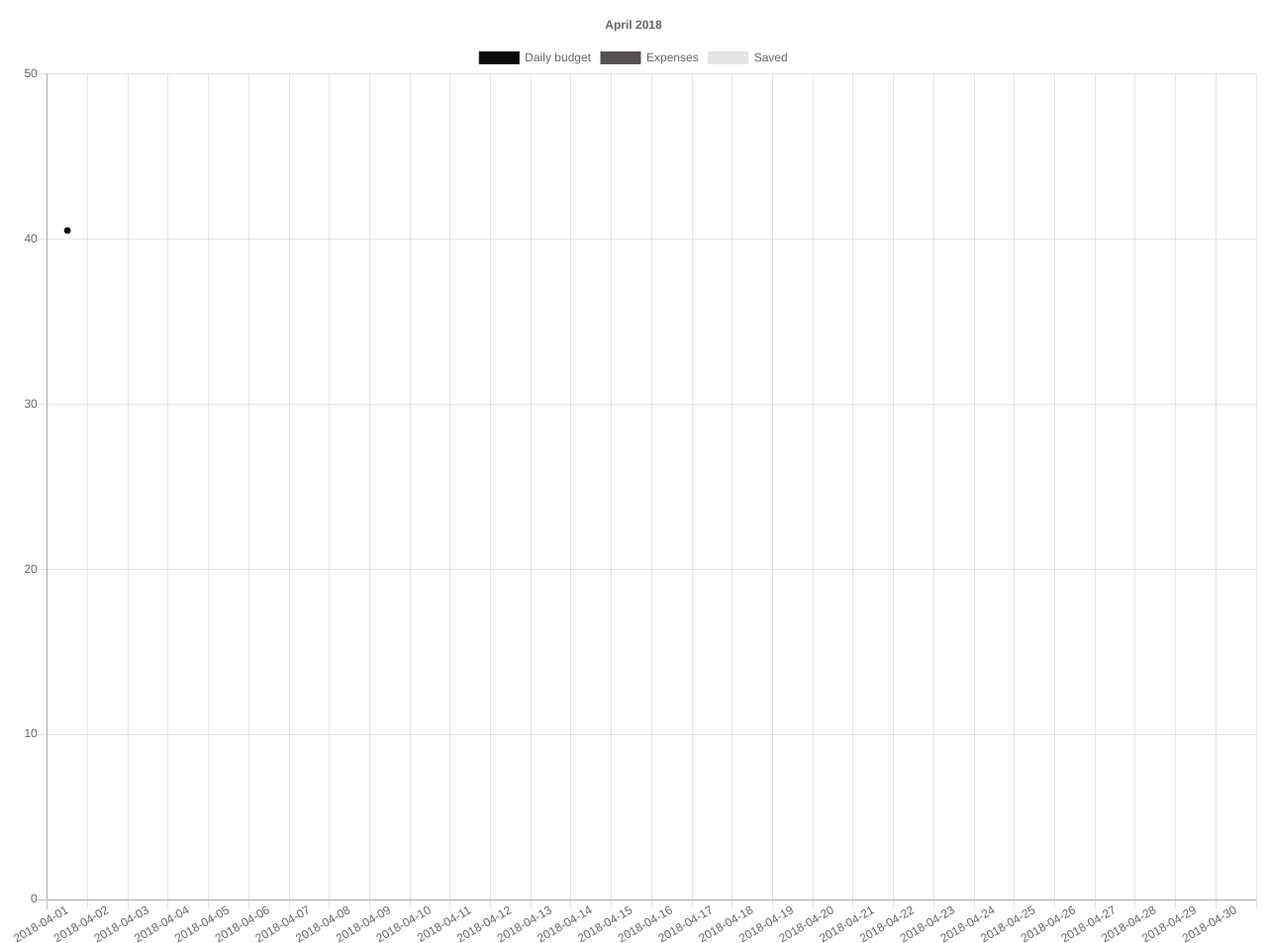
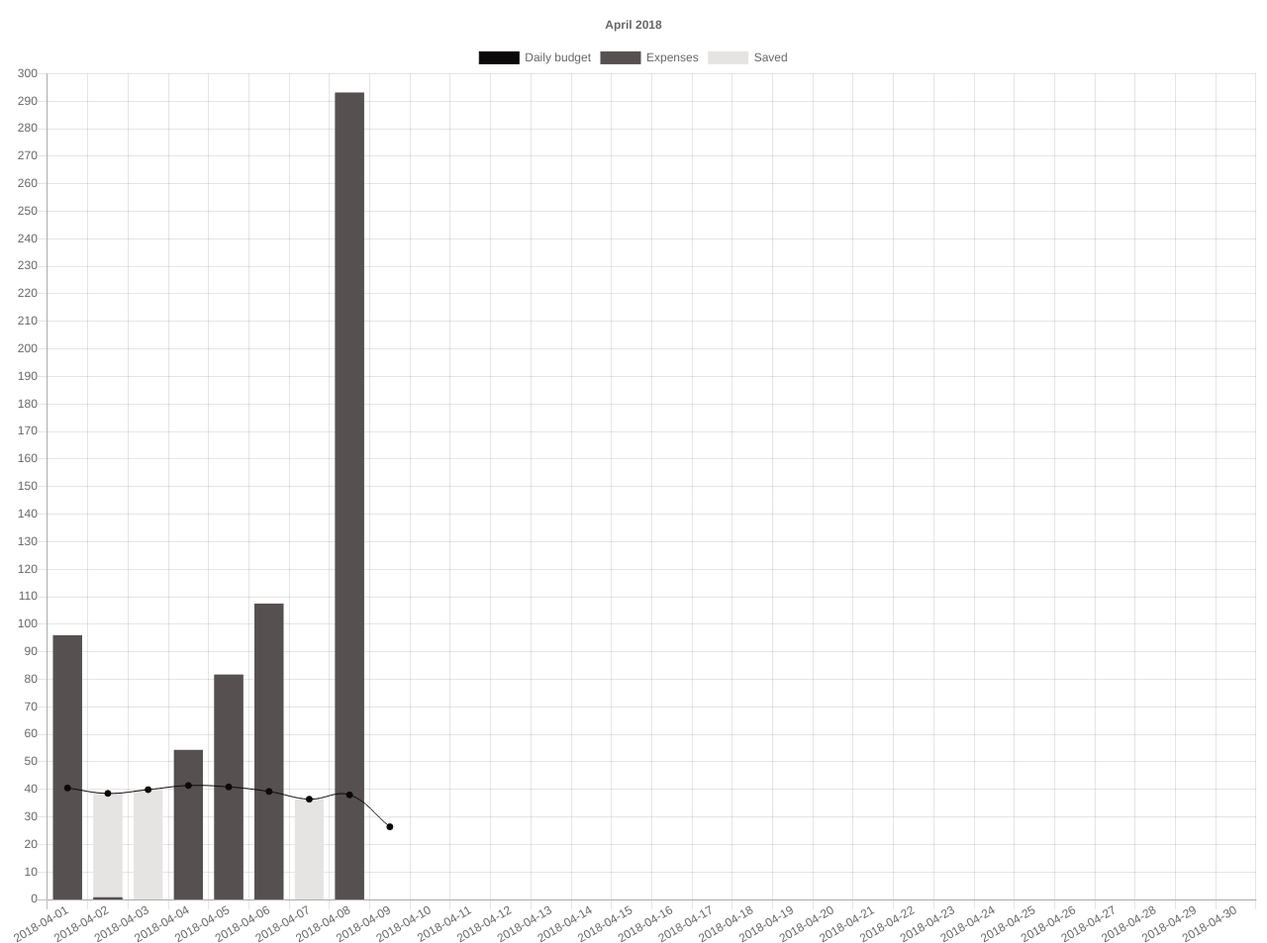
Before and after one commit to jeremyfourna/money-chart, a plain HTML site: page index.html in a window 1280 px wide. Shown: the top 953 px of the page at 99% size. Drawn offline with nearby package versions, Linux system fonts and the light colour scheme.

Commit message:
Add expenses

```diff
--- a/index.html
+++ b/index.html
@@ -48,14 +48,14 @@
     ];
 
     const aprilExpenses = [
-      { day: '2018-04-01', spent: undefined },
-      { day: '2018-04-02', spent: undefined },
-      { day: '2018-04-03', spent: undefined },
-      { day: '2018-04-04', spent: undefined },
-      { day: '2018-04-05', spent: undefined },
-      { day: '2018-04-06', spent: undefined },
-      { day: '2018-04-07', spent: undefined },
-      { day: '2018-04-08', spent: undefined },
+      { day: '2018-04-01', spent: 95.99 },
+      { day: '2018-04-02', spent: 0.82 },
+      { day: '2018-04-03', spent: 0 },
+      { day: '2018-04-04', spent: 54.34 },
+      { day: '2018-04-05', spent: 81.72 },
+      { day: '2018-04-06', spent: 107.5 },
+      { day: '2018-04-07', spent: 0 },
+      { day: '2018-04-08', spent: 293.1 },
       { day: '2018-04-09', spent: undefined },
       { day: '2018-04-10', spent: undefined },
       { day: '2018-04-11', spent: undefined },
```
